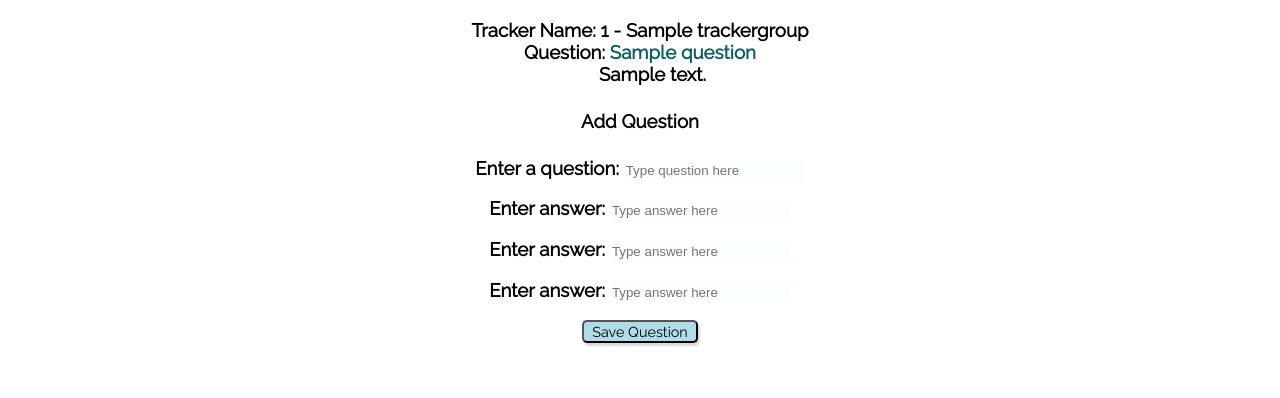
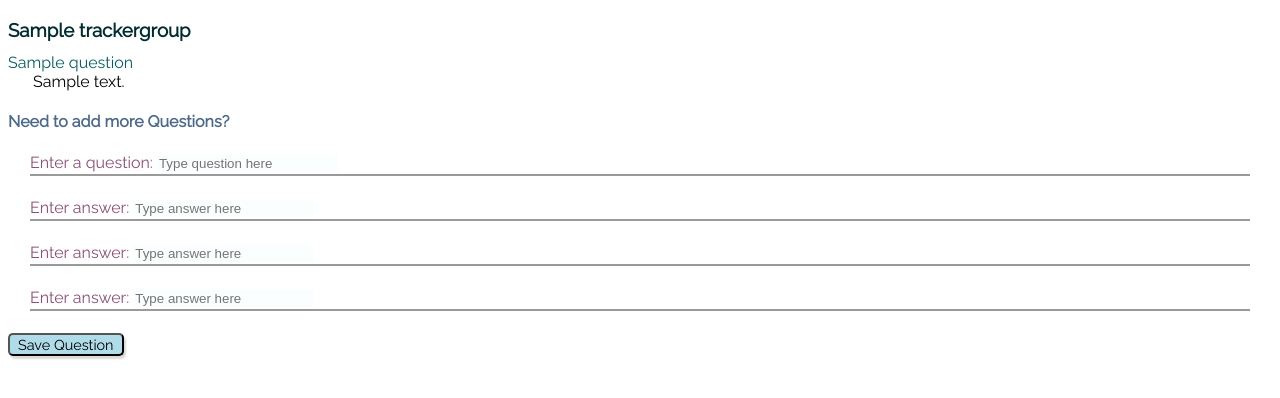
Before and after one commit to chinhle23-zz/monitorme, a Django app: page /tracker/1 in a window 1280 px wide. Shown: the part 133-531 px from the top of the page. Run offline with Django 3.2, Linux system fonts and the light colour scheme; tables that the repository leaves empty hold one stand-in row (values such as "Sample post"); some libraries are stand-ins or nearby versions.

Commit message:
CSS Change

```diff
--- a/core/static/css/style.css
+++ b/core/static/css/style.css
@@ -82,6 +82,10 @@ button:focus {
 
 .darkteal {
     color: #002c30;
+}
+
+.medteal {
+    color: rgb(77, 105, 138);
 }
 
 
--- a/core/templates/core/trackergroup_detail.html
+++ b/core/templates/core/trackergroup_detail.html
@@ -1,11 +1,11 @@
 {% extends "base.html" %}
 
 {% block content %}
-
-<h3>Tracker Name: {{tracker.id}} - {{tracker.name}}
+<div class="needsleft">
+    <h3 class="darkteal">{{tracker.name}} </h3>
 
     {% for question in tracker.questions.all %}
-<div>Question:
+    <div>
         <a href="{{question.get_absolute_url}}">{{question}}</a>
     </div>
         {% for answer in question.answer_set.all %}
@@ -16,21 +16,39 @@
     {% endfor %}
 
     <div>
-    <h4>Add Question</h4>
+        <h4 class="medteal">Need to add more Questions?</h4>
         <form method="post" action="">
             {% csrf_token %}
-        {{ form.as_p }}
-        <button class="surveybutton" type='Submit'>Save Question</button>
+            <div class="login-row">
+                    <span class="formline purple">{{ form.question_description.label_tag}}</span>
+                    <span>{{ form.question_description }}</span>
+                </div>
+                <div class="login-row">
+                    <span class="formline purple">{{ form.answer_name1.label_tag}}</span>
+                    <span>{{ form.answer_name1 }}</span>
+                </div>
+                <div class="login-row">
+                    <span class="formline purple">{{ form.answer_name2.label_tag}}</span>
+                    <span>{{ form.answer_name2 }}</span>
+                </div>
+                <div class="login-row">
+                    <span class="formline purple">{{ form.answer_name3.label_tag}}</span>
+                    <span>{{ form.answer_name3 }}</span>
+                </div>
+            <button class="surveybutton" type="Submit">Save Question</button>
         </form>
+    </div>
 </div>
 
 {% endblock %}
 
 {% comment %}
-    - <a href="{% url 'answer-create' %}"><button class="surveybutton">Add Answer</button></a>
+    - <a href="{% url 'answer-create' %}">
+        <button class="surveybutton">Add Answer</button>
+    </a>
     <form method="post" action="">
         {% csrf_token %}
         {{ answer_form.as_p }}
-        <button class="surveybutton" type='Submit'>Add Answer</button>
+        <button class="surveybutton" type="Submit">Add Answer</button>
     </form>
 {% endcomment %}
```
Lines whose indentation alone changed are shown as unchanged.
